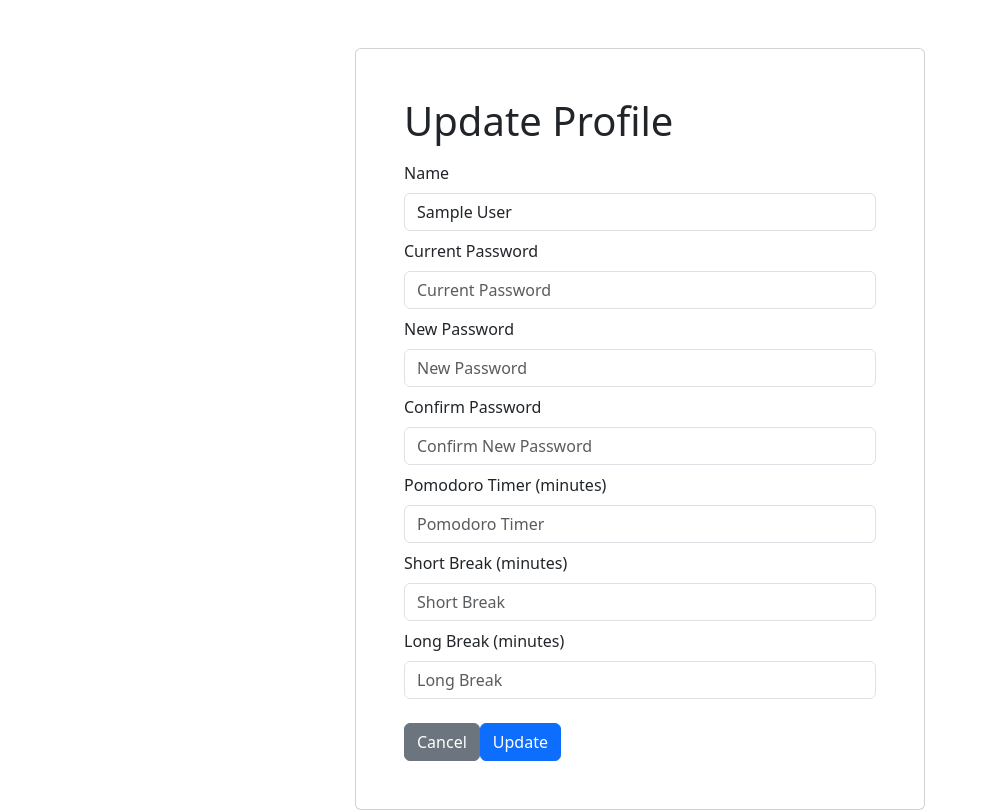
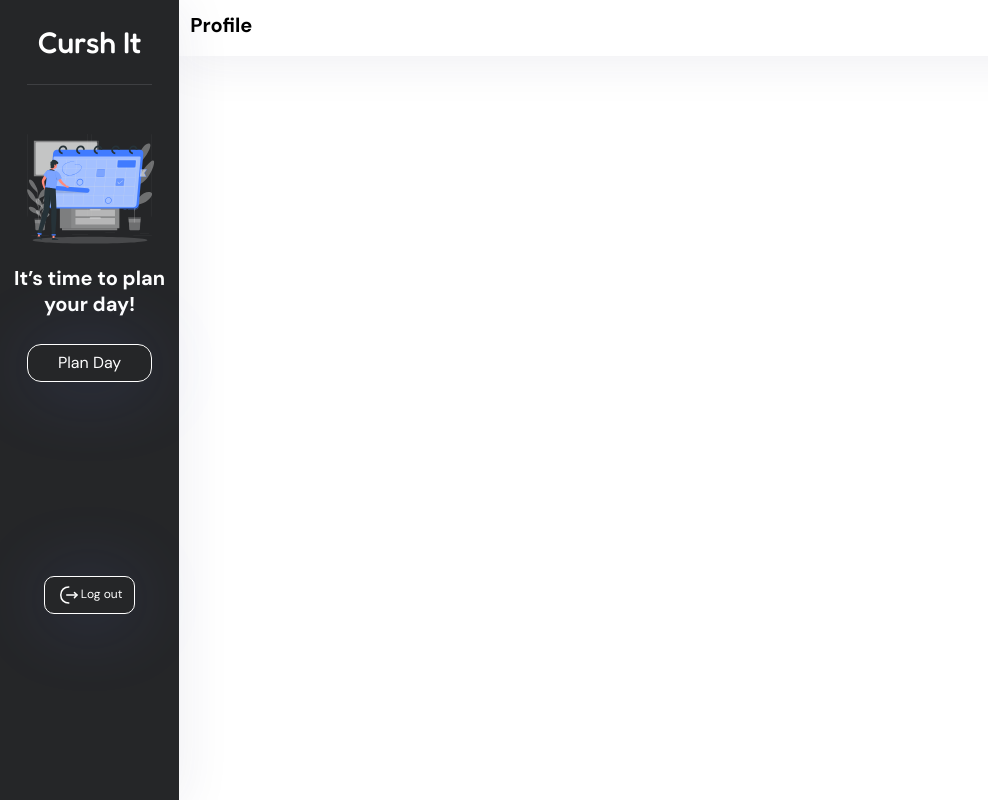
Before and after one commit to neilpatel13/CS490-Project, a React (Vite) app in the folder frontend/: page /profile in a window 1280 px wide. Shown: the whole page, without its empty margins (0-988 px from the left). Built offline with nearby package versions, Linux system fonts and the light colour scheme; sample sign-in values are in the browser's storage.

Commit message:
Started the painful process of styling!!!

```diff
--- a/frontend/src/screens/LoginScreen.jsx
+++ b/frontend/src/screens/LoginScreen.jsx
@@ -41,7 +41,7 @@ const LoginScreen = () => {
 
     return (
 
-        <div style={{background: '#fff', width: '100vw', height: '95vh', position: 'relative'}} >
+        <div style={{background: '#fff', width: '100vw', height: '100vh', position: 'relative'}} >
             <div id='Black Box' className='blackBox'></div>
                 <div id='crushIt' style={{left:'24vw',top:'12vh', position:'absolute',color: '#fff', fontFamily:'Fredoka', fontSize:'7vh', fontStyle:'normal', fontWeight: '500', lineHeight: 'normal'}}>
                     Crush It
--- a/frontend/src/screens/ProfileScreen.jsx
+++ b/frontend/src/screens/ProfileScreen.jsx
@@ -9,7 +9,8 @@ import { useUpdateUserMutation } from '../slices/userApiSlice';
 import { setCredentials } from '../slices/authSlice';
 //import { useHistory } from 'react-router-dom';
 import { Link } from 'react-router-dom';
-
+import logo from '../assets/mainLogo.svg'
+import lo from '../assets/logout.svg'
 
 
 const ProfileScreen = () => {
@@ -101,6 +102,27 @@ const ProfileScreen = () => {
     }
   };
   return (
+    <div id='backgound' style={{background: '#fff', width: '100vw', height: '100vh', position: 'relative'}} >
+      <div id='topBar' className='topBar'>
+          <p id='profile' style={{ left:'1%', top:'22%', position:'absolute'}} >Profile</p>
+      </div>
+
+      <div id='sideBar' className='blackSideBar'>
+        <div id='text' style={{top:'3%', position: 'relative'}}>Cursh It</div>
+        <div id='line' style={{left:'15%',background: '#3E3F42', height:'1px', width:'70%',top:'6%', position: 'relative'}}> </div>
+        <img style={{top:'10%', position:'relative', flexShrink: 0}} src={logo} alt='Someone Working!'/>
+        <div id='moreText' className='fontStyle3'> It’s time to plan your day!</div>
+        <Button type='submit' variant='primary' className='planDayButton' style={{fontFamily:'DM Sans', fontSize:'16px'}}>
+          Plan Day
+        </Button>
+
+        <Button type='submit' variant='primary' className='logoutButton' style={{fontFamily:'DM Sans', fontSize:'12px'}}>
+          <img src={lo} alt='logout'/>Log out
+        </Button>
+      </div>
+
+
+      {/*
       <FormContainer>
         <h1>Update Profile</h1>
 
@@ -114,15 +136,6 @@ const ProfileScreen = () => {
               onChange={(e) => setName(e.target.value)}
             ></Form.Control>
           </Form.Group>
-        {/* <Form.Group className='my-2' controlId='email'>
-          <Form.Label>Email Address</Form.Label>
-          <Form.Control
-            type='email'
-            placeholder='Enter email'
-            value={email}
-            onChange={(e) => setEmail(e.target.value)}
-          ></Form.Control>
-        </Form.Group> */}
           <Form.Group className='my-2' controlId='currentPassword'>
             <Form.Label>Current Password</Form.Label>
             <Form.Control
@@ -150,10 +163,9 @@ const ProfileScreen = () => {
               value={confirmPassword}
               onChange={(e) => setConfirmPassword(e.target.value)}
             ></Form.Control>
-        </Form.Group>
+          </Form.Group> */}
 
-        {/* Pomodoro Timer settings */}
-        <Form.Group className="my-2" controlId="pomodoroTime">
+          {/* <Form.Group className="my-2" controlId="pomodoroTime">
             <Form.Label>Pomodoro Timer (minutes)</Form.Label>
             <Form.Control
               type="number"
@@ -184,8 +196,7 @@ const ProfileScreen = () => {
           </Form.Group>
 
 
-        {/* Buttons */}
-        <Link to="/"> {/* This will navigate to the home page */}
+          <Link to="/">
           <Button type="button" variant="secondary" className="mt-3">
             Cancel
           </Button>
@@ -196,7 +207,9 @@ const ProfileScreen = () => {
 
           {isLoading && <Loader />}
         </Form>
-    </FormContainer>
+      </FormContainer> */}
+
+    </div>
 
   );
 };
--- a/frontend/src/style/styles.css
+++ b/frontend/src/style/styles.css
@@ -4,6 +4,72 @@
 html {}
 body {
     height: 95vh;
+}
+
+.topBar{
+  background: #fff;
+  width: 86vw;
+  height: 7vh;
+  right: 0%;
+  box-shadow: 2px 5px 50px 0px rgba(32, 44, 85, 0.08);
+  top: 0%;
+  position: absolute;
+  flex-shrink: 0;
+  color: #000;
+  font-family: DM Sans;
+  font-size: 20px;
+  font-style: normal;
+  font-weight: 700;
+  line-height: normal;
+  text-align: justify;
+  }
+
+.blackSideBar{
+  width: 14vw;
+  height: 100vh;
+  flex-shrink: 0;
+  background: #252628;
+  box-shadow: 2px 5px 50px 0px rgba(32, 44, 85, 0.08);
+  position: relative;
+  color: #FFF;
+  text-align: center;
+  font-family: Fredoka;
+  font-size: 30px;
+  font-style: normal;
+  font-weight: 500;
+  line-height: normal;
+}
+
+.fontStyle3{
+  color: #FFF;
+  text-align: center;
+  font-family: DM Sans;
+  font-size: 20px;
+  font-style: normal;
+  font-weight: 700;
+  line-height: normal;
+  position: relative;
+  top: 10%;
+}
+
+.planDayButton{
+  border-radius: 14px;
+  border: 1px solid #FFF;
+  box-shadow: 0px 4px 80px 0px rgba(98, 132, 255, 0.20);
+  background-color: transparent;
+  position: relative;
+  top: 13%;
+  width: 70%;
+
+
+}
+.logoutButton{
+  border-radius: 10px;
+  border: 1px solid #FFF;
+  background-color: transparent;
+  box-shadow: 0px 4px 80px 0px rgba(98, 132, 255, 0.20);
+  top: 37%;
+  position: relative;
 }
 
 .blackBox{
```
Also changed, not shown: frontend/src/assets/logout.svg (added). Lines whose indentation alone changed are shown as unchanged.
